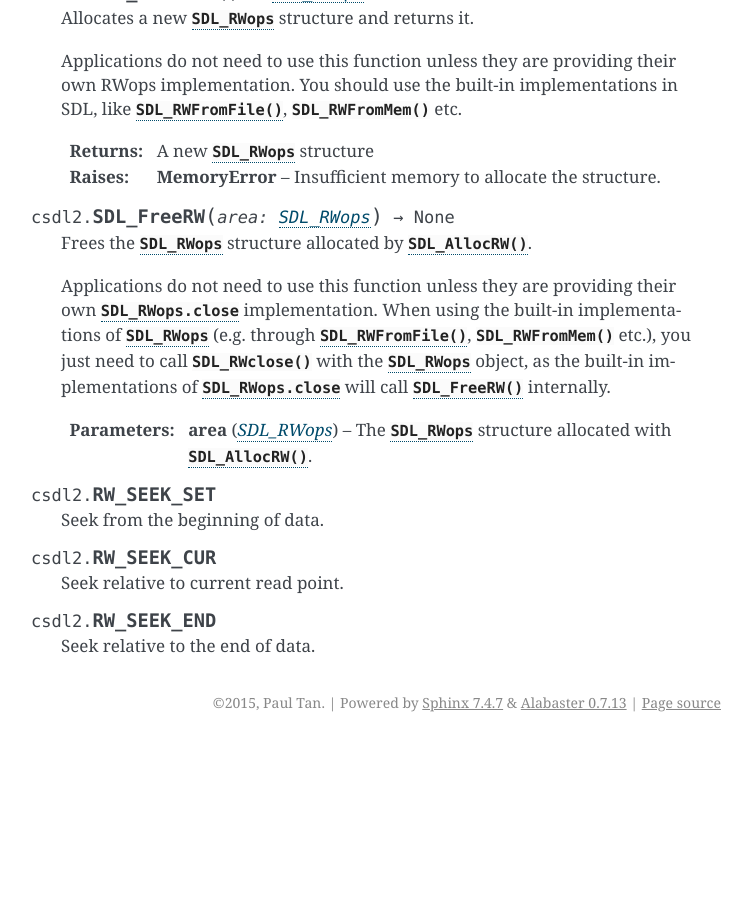
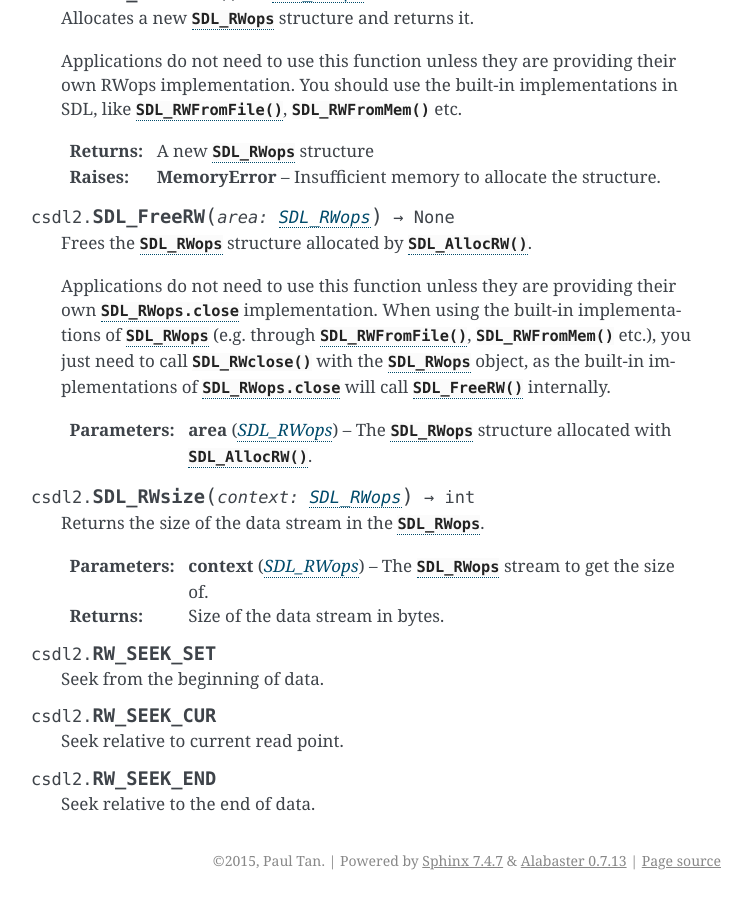
Before and after one commit to pyokagan/pycsdl2, a Sphinx documentation site: the page built from docs/api/rwops.rst, in a window 1280 px wide and 900 px high, scrolled down 2483 px. Shown: the whole window, without its empty margins (389-1141 px from the left). Built offline with Sphinx 7.4.7, drawn with Linux system fonts in a browser that asks for light colours; before the commit the page ends 3225 px from its top, so only the background shows below that.

Commit message:
rwops: implement PyCSDL2_RWsize(), replacing PyCSDL2_RWSizeFuncCall()
The function signatures of PyCSDL2_RWsize() and
PyCSDL2_RWSizeFunc.__call__() are exactly the same -- the only
difference is that the former gets the callback pointer from the
provided SDL_RWops, while the latter gets the callback pointer from its
own instance data.

As such, we rename PyCSDL2_RWSizeFuncCall() to PyCSDL2_RWsize(), and
then tweak the function body so we support the above two APIs.

```diff
--- a/docs/api/rwops.rst
+++ b/docs/api/rwops.rst
@@ -146,6 +146,13 @@ of data streams.
    :param SDL_RWops area: The :class:`SDL_RWops` structure allocated with
                           :func:`SDL_AllocRW`.
 
+.. function:: SDL_RWsize(context: SDL_RWops) -> int
+
+   Returns the size of the data stream in the :class:`SDL_RWops`.
+
+   :param SDL_RWops context: The :class:`SDL_RWops` stream to get the size of.
+   :returns: Size of the data stream in bytes.
+
 .. data:: RW_SEEK_SET
 
    Seek from the beginning of data.
```
Also changed, not shown: 3 other files.
